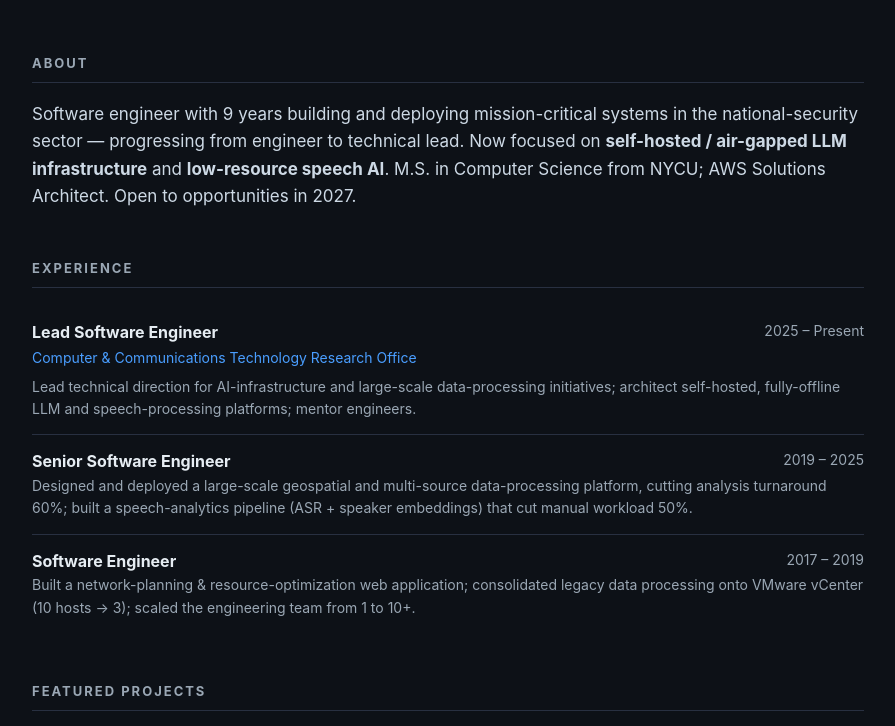
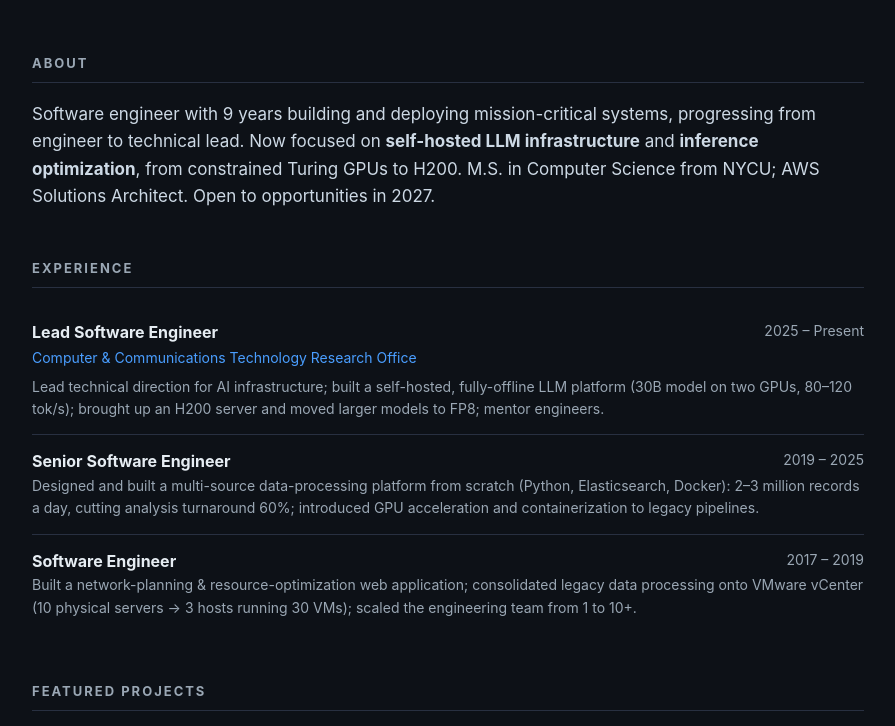
Before and after one commit to wu840407/wu840407.github.io, a plain HTML site: page index.html in a window 1280 px wide. Shown: the part 225-951 px from the top of the page, without its empty margins (192-1087 px from the left). Drawn offline with Linux system fonts and the light colour scheme.

Commit message:
Update experience and focus

```diff
--- a/index.html
+++ b/index.html
@@ -3,7 +3,7 @@
 <head>
 <meta charset="UTF-8">
 <meta name="viewport" content="width=device-width, initial-scale=1.0">
-<title>ChengRung Wu (Roger) — AI Infrastructure & Speech-AI Engineer</title>
+<title>ChengRung Wu (Roger) — AI Infrastructure Engineer</title>
 <style>
   :root{
     --bg:#0d1117; --card:#161b22; --border:#283041;
@@ -62,7 +62,7 @@
     <img class="avatar" src="profile.jpg" alt="ChengRung Wu">
     <div>
       <h1>ChengRung Wu <span style="color:var(--muted);font-weight:400;font-size:24px">(Roger)</span></h1>
-      <div class="tag">AI Infrastructure &amp; Speech-AI Engineer</div>
+      <div class="tag">AI Infrastructure Engineer · LLM Inference</div>
       <div class="links">
         <a href="mailto:wu840407@gmail.com">✉ wu840407@gmail.com</a>
         <a href="https://github.com/wu840407" target="_blank">GitHub</a>
@@ -74,10 +74,10 @@
 
   <section>
     <h2>About</h2>
-    <p class="lead">Software engineer with 9 years building and deploying mission-critical systems
-    in the national-security sector — progressing from engineer to technical lead. Now focused on
-    <strong>self-hosted / air-gapped LLM infrastructure</strong> and
-    <strong>low-resource speech AI</strong>. M.S. in Computer Science from NYCU; AWS Solutions Architect.
+    <p class="lead">Software engineer with 9 years building and deploying mission-critical systems,
+    progressing from engineer to technical lead. Now focused on
+    <strong>self-hosted LLM infrastructure</strong> and <strong>inference optimization</strong>,
+    from constrained Turing GPUs to H200. M.S. in Computer Science from NYCU; AWS Solutions Architect.
     Open to opportunities in 2027.</p>
   </section>
 
@@ -86,15 +86,15 @@
     <div class="exp">
       <div class="top"><span class="role">Lead Software Engineer</span><span class="date">2025 – Present</span></div>
       <div class="org">Computer &amp; Communications Technology Research Office</div>
-      <p>Lead technical direction for AI-infrastructure and large-scale data-processing initiatives; architect self-hosted, fully-offline LLM and speech-processing platforms; mentor engineers.</p>
+      <p>Lead technical direction for AI infrastructure; built a self-hosted, fully-offline LLM platform (30B model on two GPUs, 80–120 tok/s); brought up an H200 server and moved larger models to FP8; mentor engineers.</p>
     </div>
     <div class="exp">
       <div class="top"><span class="role">Senior Software Engineer</span><span class="date">2019 – 2025</span></div>
-      <p>Designed and deployed a large-scale geospatial and multi-source data-processing platform, cutting analysis turnaround 60%; built a speech-analytics pipeline (ASR + speaker embeddings) that cut manual workload 50%.</p>
+      <p>Designed and built a multi-source data-processing platform from scratch (Python, Elasticsearch, Docker): 2–3 million records a day, cutting analysis turnaround 60%; introduced GPU acceleration and containerization to legacy pipelines.</p>
     </div>
     <div class="exp">
       <div class="top"><span class="role">Software Engineer</span><span class="date">2017 – 2019</span></div>
-      <p>Built a network-planning &amp; resource-optimization web application; consolidated legacy data processing onto VMware vCenter (10 hosts → 3); scaled the engineering team from 1 to 10+.</p>
+      <p>Built a network-planning &amp; resource-optimization web application; consolidated legacy data processing onto VMware vCenter (10 physical servers → 3 hosts running 30 VMs); scaled the engineering team from 1 to 10+.</p>
     </div>
   </section>
 
```
